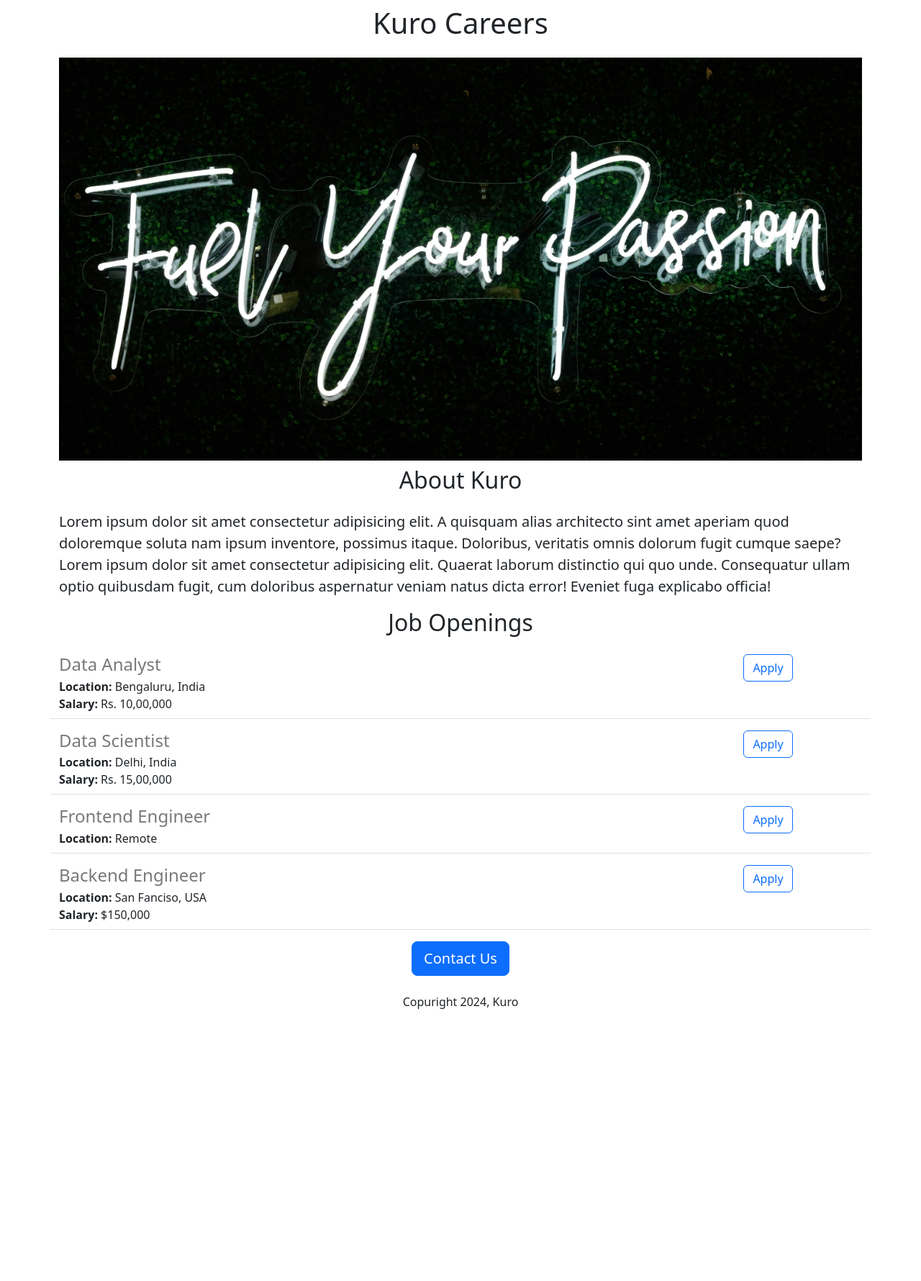
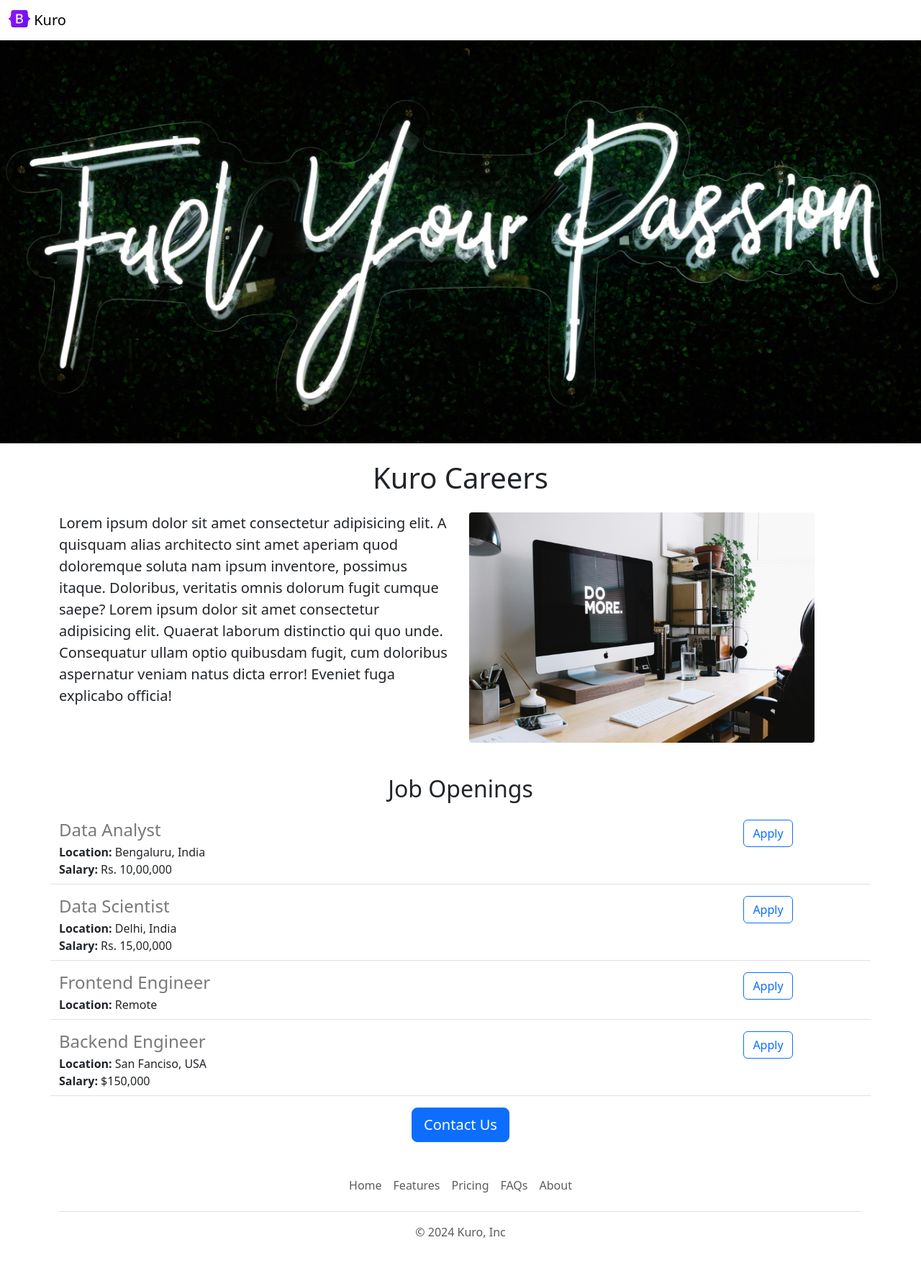
Before and after one commit to DineshMitta/kuro-careers-website, a Flask app: page / in a window 1280 px wide. Shown: the whole page at 72% size. Before the commit the page ends 1402 px from the top, so only its background shows below. Run offline with Flask 3, Linux system fonts and the light colour scheme.

Commit message:
added footer.html and nav.html

```diff
--- /dev/null
+++ b/templates/footer.html
@@ -0,0 +1,14 @@
+<div class="container">
+    <footer class="py-3 my-4">
+      <ul class="nav justify-content-center border-bottom pb-3 mb-3">
+        <li class="nav-item"><a href="#" class="nav-link px-2 text-body-secondary">Home</a></li>
+        <li class="nav-item"><a href="#" class="nav-link px-2 text-body-secondary">Features</a></li>
+        <li class="nav-item"><a href="#" class="nav-link px-2 text-body-secondary">Pricing</a></li>
+        <li class="nav-item"><a href="#" class="nav-link px-2 text-body-secondary">FAQs</a></li>
+        <li class="nav-item"><a href="#" class="nav-link px-2 text-body-secondary">About</a></li>
+      </ul>
+      <p class="text-center text-body-secondary">&copy; 2024 Kuro, Inc</p>
+    </footer>
+  </div>
+
+  <div class="b-example-divider"></div>
--- a/templates/home.html
+++ b/templates/home.html
@@ -11,16 +11,20 @@
                 height: 560px;
                 width: 100%;
                 object-fit: cover;
+                margin-bottom: 16px;
 
             }
         </style>
     </head>
     <body>
+        {% include 'nav.html' %}
+        <img class="img-fluid" id="banner" src="/static/fuel.jpg" height="320">
         <div class="container">
             <h1 class="text-center mt-2 mb-4"> {{company_name}} Careers</h1>
-            <img class="img-fluid" id="banner" src="/static/fuel.jpg" height="320">
 
-            <h2 class="text-center mt-2 mb-4">About Kuro</h2>
+
+                <div class="row" style="margin-bottom: 45px;">
+                        <div class="col-md-6">
                 <p class="lead">
                   Lorem ipsum dolor sit amet consectetur adipisicing elit.
                   A quisquam alias architecto sint amet aperiam quod doloremque soluta nam ipsum inventore,
@@ -28,6 +32,10 @@
                   Lorem ipsum dolor sit amet consectetur adipisicing elit. Quaerat laborum distinctio qui quo unde.
                   Consequatur ullam optio quibusdam fugit, cum doloribus aspernatur veniam natus dicta error! Eveniet fuga explicabo officia!
                 </p>
+                    </div>
+                    <div class="d-none d-md-block col-md-6"> <img src="/static/lap.jpg" style="height: 320px; border-radius: 4px;"> </div>
+
+                </div>
 
              <h2 class="text-center mt-2 mb-4">Job Openings</h2>
 
@@ -39,9 +47,10 @@
 
                 <div class="text-center">
                     <button class="btn btn-primary btn-lg">Contact Us</button>
-                    <p class="mt-4">Copuright 2024, Kuro</p>
+
                 </div>
 
         </div>
+        {% include 'footer.html' %}
     </body>
 </html>
--- a/templates/jobitem.html
+++ b/templates/jobitem.html
@@ -20,7 +20,7 @@
 </div>
 
     <div class="col-3 text-center">
-         <button  type="button" class="btn btn-outline-primary">Apply</button>
+         <a href="https://google.com" type="button" class="btn btn-outline-primary">Apply</a>
     </div>
 
 </div>
--- /dev/null
+++ b/templates/nav.html
@@ -0,0 +1,10 @@
+<nav class="navbar shadow-sm fixed-top bg-white">
+    <div class="container-fluid">
+      <a class="navbar-brand" href="#">
+        <img src="/static/logo.svg" alt="Logo" width="30" height="24" class="d-inline-block align-text-top">
+        Kuro
+      </a>
+    </div>
+  </nav>
+
+  <div style="height: 56px;"></div>
```
Also changed, not shown: static/logo.svg (added).
